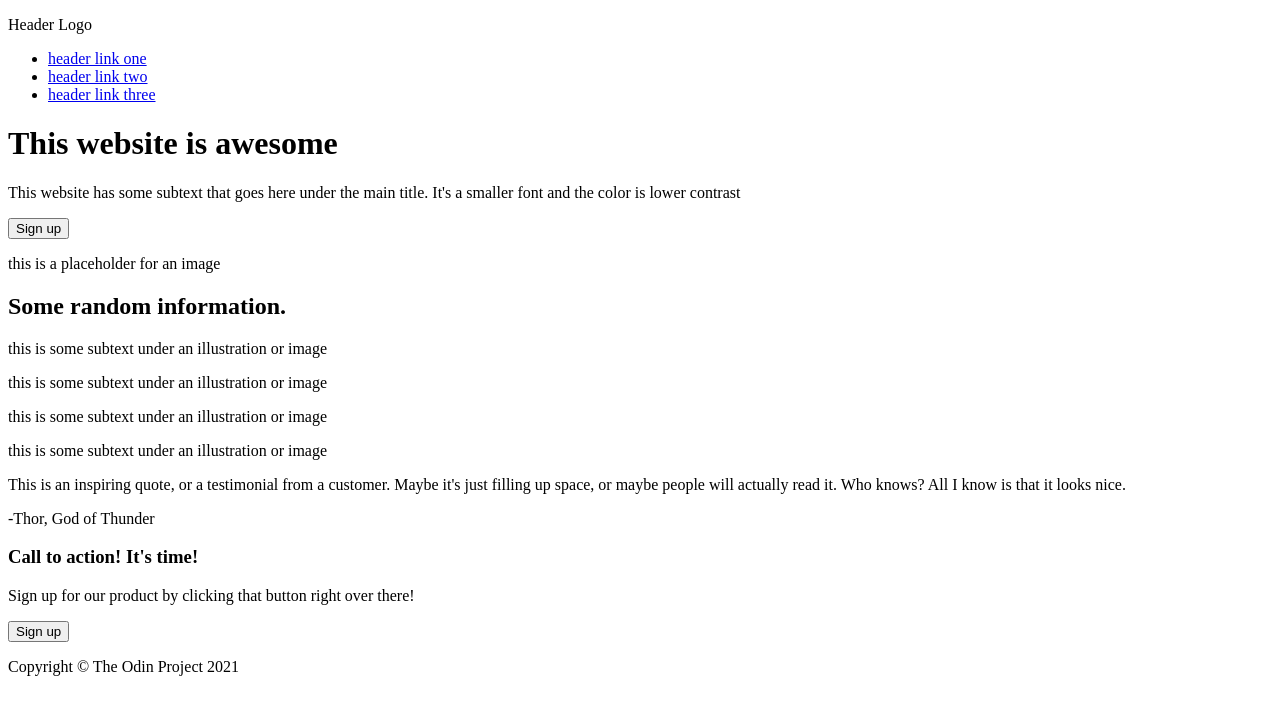
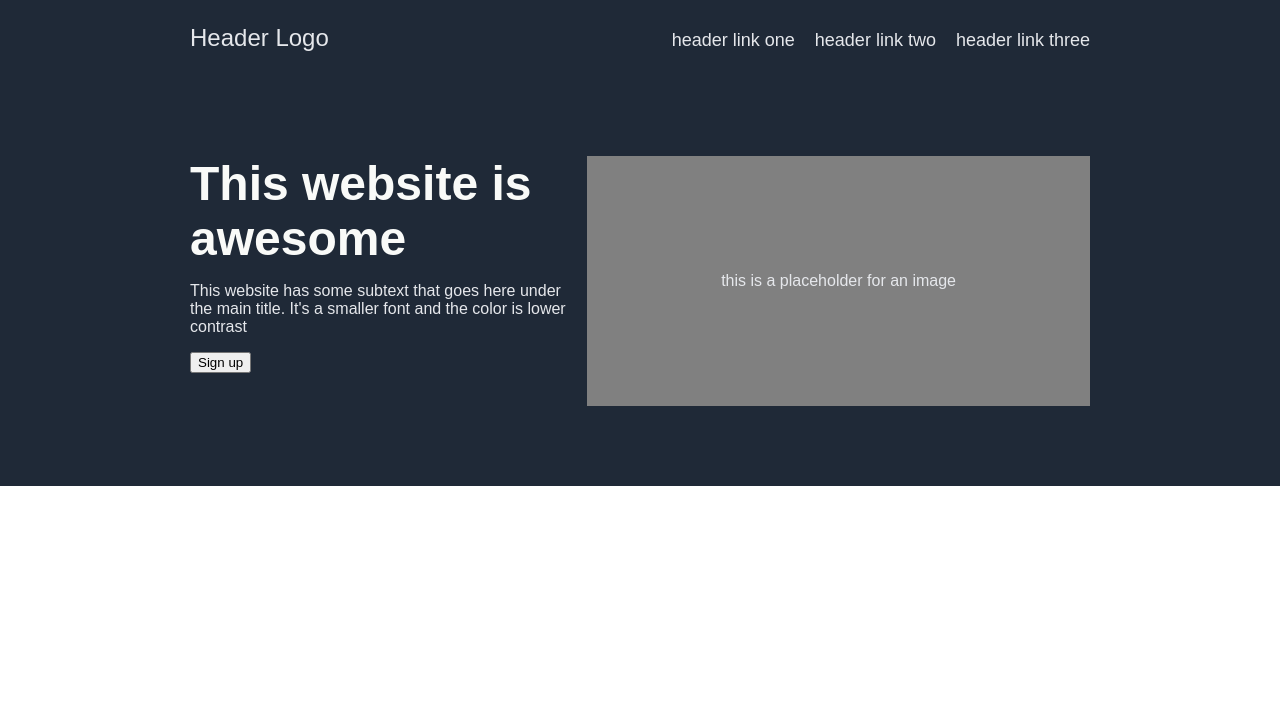
Before and after one commit to joshuacrckr/landing-page, a plain HTML site: page index.html in a window 1280 px wide. Drawn offline with Linux system fonts and the light colour scheme.

Commit message:
Changed approach. Added interior containers.

```diff
--- a/index.html
+++ b/index.html
@@ -3,9 +3,11 @@
     <head>
         <title></title>
         <meta charset="utf-8">
+        <link rel="stylesheet" href="style.css"
     </head>
     <body>
         <div class="header">
+            <div class="header-container">
                 <p>Header Logo</p>
                 <ul>
                     <li><a href="#">header link one</a></li>
@@ -13,7 +15,9 @@
                     <li><a href="#">header link three</a></li>
                 </ul>
             </div>
-        <div class="first-section">
+        </div>
+        <div class="hero">
+            <div class="hero-container">
                 <div class="top-left">
                     <h1>This website is awesome</h1>
                     <p>This website has some subtext that goes here under the main title. It's a smaller font and the color is lower contrast</p>
@@ -23,38 +27,6 @@
                     <p>this is a placeholder for an image</p>
                 </div>
             </div>
-        <div class="second-section">
-            <h2>Some random information.</h2>
-            <div class="first-box">
-                <div class="box"></div>
-                <p>this is some subtext under an illustration or image</p>
-            </div>
-            <div class="second-box">
-                <div class="box"></div>
-                <p>this is some subtext under an illustration or image</p>
-            </div>
-            <div class="third-box">
-                <div class="box"></div>
-                <p>this is some subtext under an illustration or image</p>
-            </div>
-            <div class="fourth-box">
-                <div class="box"></div>
-                <p>this is some subtext under an illustration or image</p>
-            </div>
-        </div>
-        <div class="third-section">
-            <p>This is an inspiring quote, or a testimonial from a customer. Maybe it's just filling up space, or maybe people will actually read it. Who knows? All I know is that it looks nice.</p>
-            <p>-Thor, God of Thunder</p>
-        </div>
-        <div class="fourth-section">
-            <div class="bottom-box">
-                <h3>Call to action! It's time!</h3>
-                <p>Sign up for our product by clicking that button right over there!</p>
-                <button>Sign up</button>
-            </div>
-        </div>
-        <div class="footer">
-            <p>Copyright &copy; The Odin Project 2021</p>
         </div>
     </body>
 </html>
--- a/style.css
+++ b/style.css
@@ -0,0 +1,70 @@
+body {
+    font-family: sans-serif;
+    margin: 0px;
+}
+
+.header {
+    display: flex;
+    justify-content: center;
+    background-color: #1f2937;
+    color: #f9faf8;
+    font-size: 24px;
+}
+
+.header-container {
+    width: 900px;
+    display: flex;
+    justify-content: space-between;
+}
+
+ul {
+    list-style: none;
+    display: flex;
+}
+
+a {
+    font-size: 18px;
+    text-decoration: none;
+    color: #e5e7eb;
+    margin: 0 0 0 20px;
+}
+
+.hero {
+    display: flex;
+    justify-content: center;
+    background-color: #1f2937;
+}
+
+.hero-container {
+    height: 250px;
+    width: 900px;
+    margin: 40px 0 40px 0;
+    padding: 40px 0 40px 0;
+    display: flex;
+    align-items: flex-start;
+}
+
+.top-left {
+    width: 450px;
+    margin: 0 20px 0 0;
+}
+
+h1 {
+    margin: 0;
+    font-size: 48px;
+    font-weight: extra-bold;
+    color: #f9faf8;
+}
+
+p {
+    color: #e5e7eb;
+}
+
+.top-right {
+    height: 250px;
+    width: 600px;
+    background-color: grey;
+    display: flex;
+    justify-content: center;
+    align-items: center;
+}
```
Lines whose indentation alone changed are shown as unchanged.
